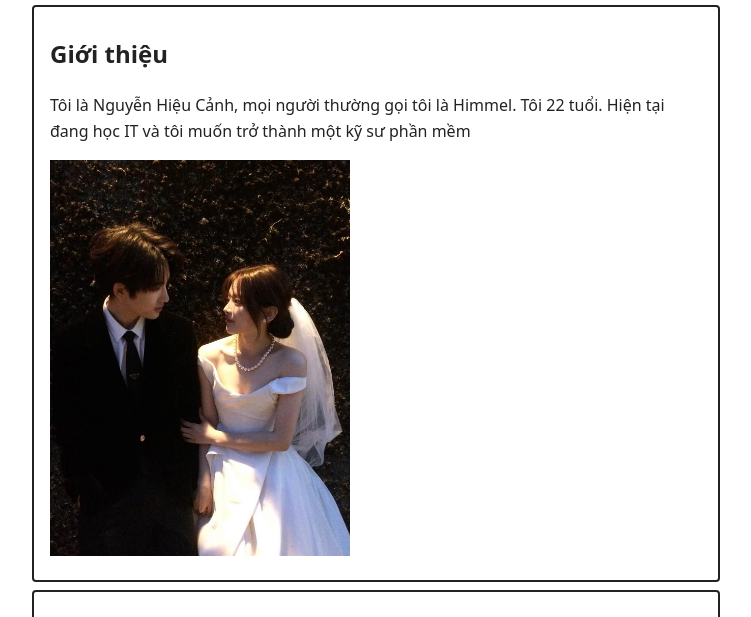
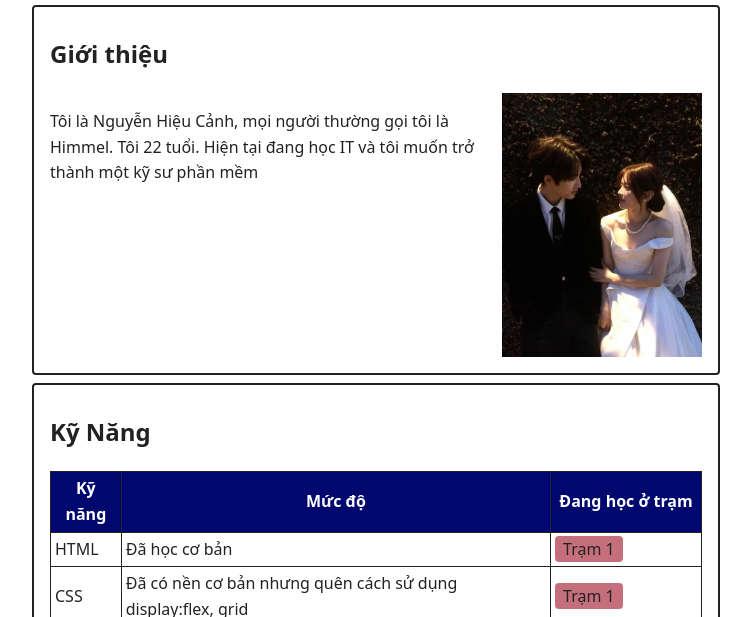
Before and after one commit to canhvsduog150604-jpg/fullstack-journey, a plain HTML site: page 01-html-css-js/bai-03/index.html in a window 1280 px wide. Shown: the part 107-724 px from the top of the page, without its empty margins (264-1015 px from the left). Drawn offline with Linux system fonts and the light colour scheme.

Commit message:
Place an img next to the introduction

```diff
--- a/01-html-css-js/bai-03/index.html
+++ b/01-html-css-js/bai-03/index.html
@@ -19,8 +19,10 @@
   <main>
     <section id="gioi-thieu">
       <h2>Giới thiệu</h2>
-      <p>Tôi là Nguyễn Hiệu Cảnh, mọi người thường gọi tôi là Himmel. Tôi 22 tuổi. Hiện tại đang học IT và tôi muốn trở thành một kỹ sư phần mềm</p>
-      <img src="NvM.jpg" alt="Ảnh Trần Nghiễn Châu và Trịnh Vũ">
+      <div class="intro">
+        <p>Tôi là Nguyễn Hiệu Cảnh, mọi người thường gọi tôi là Himmel. Tôi 22 tuổi. Hiện tại đang học IT và tôi muốn trở thành một kỹ sư phần mềm</p>
+        <img src="NvM.jpg" alt="Ảnh Trần Nghiễn Châu và Trịnh Vũ">
+      </div>
     </section>
 
     <section id="ky-nang">
--- a/01-html-css-js/bai-03/style.css
+++ b/01-html-css-js/bai-03/style.css
@@ -101,6 +101,20 @@ nav a:hover {
 
 
 /* BT3. Giới thiệu: chữ bên trái, ảnh bên phải */
+.intro {
+    display: flex;
+    gap: 16px;
+    align-items: flex-start;
+    flex-wrap: wrap;
+}
 
+.intro p {
+    flex: 1 1 250px;
+}
+
+.intro img {
+    width: 200px;
+    flex: none;
+}
 
 /* BT4. Dự án: 3 thẻ nằm ngang, tự xuống hàng khi hẹp */
```
